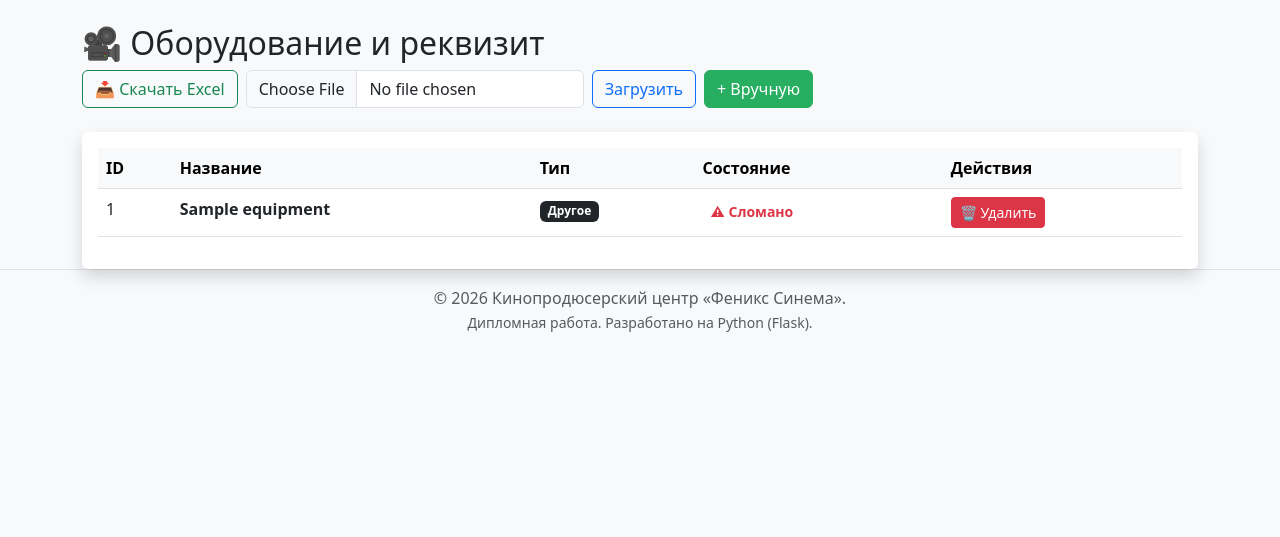
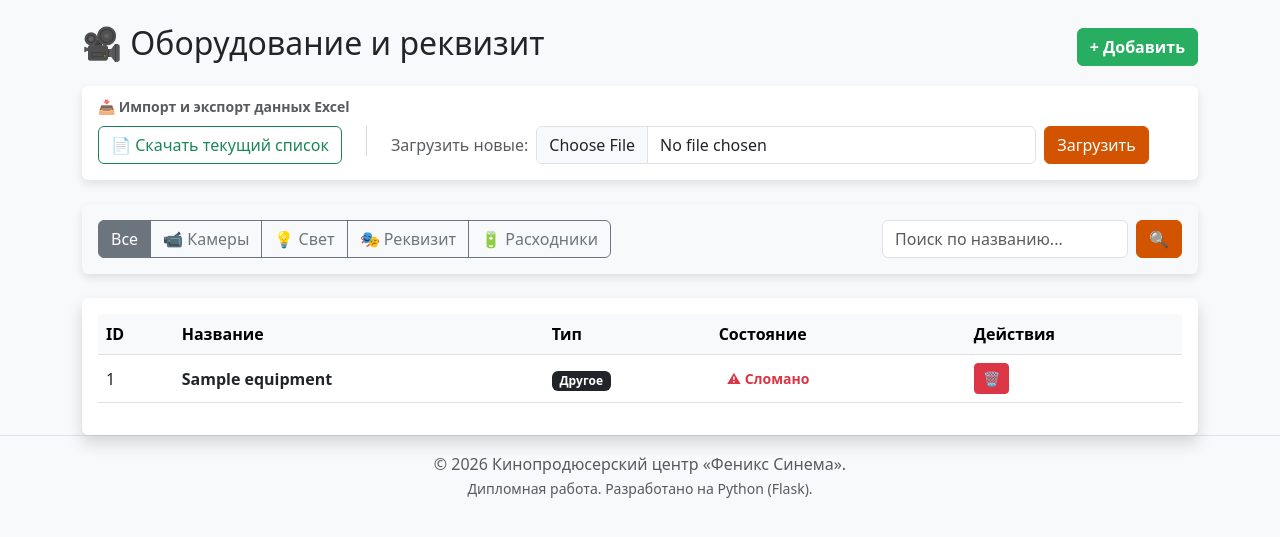
Before and after one commit to poltoraska/Phoenix-Cinema, a Flask app: page /equipment in a window 1280 px wide. Shown: the part 76-613 px from the top of the page. Run offline with Flask 3, Linux system fonts and the light colour scheme; a user stored in the database is signed in; tables that the repository leaves empty hold one stand-in row (values such as "Sample post").

Commit message:
Улучшения для раздела оборудование: блок exel отделён в отденый, добавлена неплохая систеема фильтров и умный поиск по оборудованию

```diff
--- a/app.py
+++ b/app.py
@@ -195,10 +195,25 @@ def toggle_equipment_status(id):
 @app.route('/equipment')
 @login_required
 def equipment_list():
-    # Забираем всё оборудование из базы
-    items = Equipment.query.all()
-    return render_template('equipment.html', items=items)
+    # Получение параметров из URL
+    type_filter = request.args.get('type')
+    search_query = request.args.get('q')
 
+    # Запрос
+    query = Equipment.query
+
+    # Если выбрали тип (не "all" и не пустой), фильтр
+    if type_filter and type_filter != 'all':
+        query = query.filter_by(type=type_filter)
+
+    # Если что-то ввели в поиск, ищет по вхождению без учета регистра
+    if search_query:
+        query = query.filter(Equipment.name.ilike(f'%{search_query}%'))
+
+    # Сначала сломанные, чтобы их починить, потом по имени
+    items = query.order_by(Equipment.is_broken.desc(), Equipment.name).all()
+
+    return render_template('equipment.html', items=items, current_filter=type_filter, search_query=search_query)
 @app.route('/equipment/add', methods=['GET', 'POST'])
 @login_required
 def add_equipment():
--- a/templates/equipment.html
+++ b/templates/equipment.html
@@ -1,34 +1,92 @@
 {% extends 'base.html' %}
 
 {% block content %}
-<div class="d-flex justify-content-between align-items-center mb-4 flex-wrap">
+
+<div class="d-flex justify-content-between align-items-center mb-3">
     <h2>🎥 Оборудование и реквизит</h2>
 
-    <div class="d-flex gap-2">
-        {% if current_user.role in ['admin', 'teacher', 'employee'] %}
+    {% if current_user.role in ['admin', 'teacher', 'employee'] %}
+    <a href="/equipment/add" class="btn btn-success fw-bold">
+        + Добавить
+    </a>
+    {% endif %}
+</div>
 
-        <a href="/equipment/export" class="btn btn-outline-success">📥 Скачать Excel</a>
+{% if current_user.role in ['admin', 'teacher', 'employee'] %}
+<div class="card mb-4 border-secondary-subtle">
+    <div class="card-header bg-transparent border-0 pb-0">
+        <small class="text-muted fw-bold">📥 Импорт и экспорт данных Excel</small>
+    </div>
+    <div class="card-body d-flex align-items-center flex-wrap gap-3 pt-2">
 
-        <form action="/equipment/import" method="post" enctype="multipart/form-data" class="d-flex gap-2">
-            <input type="file" name="file" class="form-control" required accept=".xlsx, .xls">
-            <button type="submit" class="btn btn-outline-primary">Загрузить</button>
+        <a href="/equipment/export" class="btn btn-outline-success">
+            📄 Скачать текущий список
+        </a>
+
+        <div class="vr text-muted mx-2 d-none d-md-block" style="height: 30px;"></div> <form action="/equipment/import" method="post" enctype="multipart/form-data" class="d-flex gap-2 align-items-center flex-grow-1">
+            <label class="text-muted d-none d-md-block">Загрузить новые:</label>
+            <input type="file" name="file" class="form-control" required accept=".xlsx, .xls" style="max-width: 500px;">
+            <button type="submit" class="btn btn-primary">Загрузить</button>
         </form>
 
-        <a href="/equipment/add" class="btn btn-success">+ Вручную</a>
-        {% endif %}
+    </div>
+</div>
+{% endif %}
+
+<div class="card mb-4 border-0 bg-light">
+    <div class="card-body d-flex justify-content-between align-items-center flex-wrap gap-3">
+
+        <div class="btn-group" role="group">
+            <a href="{{ url_for('equipment_list', type='all', q=search_query) }}"
+               class="btn btn-outline-secondary {% if not current_filter or current_filter == 'all' %}active{% endif %}">
+               Все
+            </a>
+            <a href="{{ url_for('equipment_list', type='camera', q=search_query) }}"
+               class="btn btn-outline-secondary {% if current_filter == 'camera' %}active{% endif %}">
+               📹 Камеры
+            </a>
+            <a href="{{ url_for('equipment_list', type='light', q=search_query) }}"
+               class="btn btn-outline-secondary {% if current_filter == 'light' %}active{% endif %}">
+               💡 Свет
+            </a>
+            <a href="{{ url_for('equipment_list', type='prop', q=search_query) }}"
+               class="btn btn-outline-secondary {% if current_filter == 'prop' %}active{% endif %}">
+               🎭 Реквизит
+            </a>
+            <a href="{{ url_for('equipment_list', type='consumable', q=search_query) }}"
+               class="btn btn-outline-secondary {% if current_filter == 'consumable' %}active{% endif %}">
+               🔋 Расходники
+            </a>
+        </div>
+
+        <form action="{{ url_for('equipment_list') }}" method="GET" class="d-flex" style="max-width: 300px;">
+            {% if current_filter %}
+            <input type="hidden" name="type" value="{{ current_filter }}">
+            {% endif %}
+
+            <input class="form-control me-2" type="search" name="q" placeholder="Поиск по названию..."
+                   value="{{ search_query if search_query else '' }}">
+            <button class="btn btn-primary" type="submit">🔍</button>
+
+            {% if search_query %}
+            <a href="{{ url_for('equipment_list', type=current_filter) }}" class="btn btn-outline-danger ms-1" title="Сбросить поиск">✖</a>
+            {% endif %}
+        </form>
     </div>
 </div>
 
 <div class="card shadow">
     <div class="card-body">
-        <table class="table table-hover">
+        <table class="table table-hover align-middle">
             <thead class="table-light">
                 <tr>
                     <th>ID</th>
                     <th>Название</th>
                     <th>Тип</th>
                     <th>Состояние</th>
+                    {% if current_user.role in ['admin', 'teacher', 'employee'] %}
                     <th>Действия</th>
+                    {% endif %}
                 </tr>
             </thead>
             <tbody>
@@ -37,33 +95,22 @@
                     <td>{{ item.id }}</td>
                     <td class="fw-bold">{{ item.name }}</td>
                     <td>
-                        {% if item.type == 'camera' %}
-                        <span class="badge bg-primary">Камера</span>
-                        {% elif item.type == 'light' %}
-                        <span class="badge bg-warning text-dark">Свет</span>
-                        {% elif item.type == 'prop' %}
-                        <span class="badge bg-secondary">Реквизит</span>
-                        {% elif item.type == 'consumable' %}
-                        <span class="badge bg-info text-dark">Расходники</span>
-                        {% else %}
-                        <span class="badge bg-dark">Другое</span>
+                        {% if item.type == 'camera' %} <span class="badge bg-primary">Камера</span>
+                        {% elif item.type == 'light' %} <span class="badge bg-warning text-dark">Свет</span>
+                        {% elif item.type == 'prop' %} <span class="badge bg-secondary">Реквизит</span>
+                        {% elif item.type == 'consumable' %} <span class="badge bg-info text-dark">Расходники</span>
+                        {% else %} <span class="badge bg-dark">Другое</span>
                         {% endif %}
                     </td>
                     <td>
                         {% if current_user.role in ['admin', 'teacher', 'employee'] %}
-
                             <form action="{{ url_for('toggle_equipment_status', id=item.id) }}" method="POST">
                                 {% if item.is_broken %}
-                                    <button type="submit" class="btn btn-sm btn-outline-danger border-0 fw-bold" title="Нажмите, чтобы отметить как ИСПРАВНОЕ">
-                                        ⚠ Сломано
-                                    </button>
+                                    <button type="submit" class="btn btn-sm btn-outline-danger border-0 fw-bold">⚠ Сломано</button>
                                 {% else %}
-                                    <button type="submit" class="btn btn-sm btn-outline-success border-0 fw-bold" title="Нажмите, чтобы отметить как СЛОМАННОЕ">
-                                        ✔ Исправно
-                                    </button>
+                                    <button type="submit" class="btn btn-sm btn-outline-success border-0 fw-bold">✔ Исправно</button>
                                 {% endif %}
                             </form>
-
                         {% else %}
                             {% if item.is_broken %}
                                 <span class="text-danger fw-bold">⚠ Сломано</span>
@@ -72,18 +119,22 @@
                             {% endif %}
                         {% endif %}
                     </td>
+
+                    {% if current_user.role in ['admin', 'teacher', 'employee'] %}
                     <td>
-                        {% if current_user.role in ['admin', 'teacher', 'employee'] %}
                         <form action="{{ url_for('delete_equipment', id=item.id) }}" method="POST"
                             onsubmit="return confirm('Вы уверены, что хотите удалить {{ item.name }}?');">
-                            <button type="submit" class="btn btn-sm btn-danger">🗑 Удалить</button>
+                            <button type="submit" class="btn btn-sm btn-danger">🗑</button>
                         </form>
-                        {% endif %}
                     </td>
+                    {% endif %}
                 </tr>
                 {% else %}
                 <tr>
-                    <td colspan="5" class="text-center text-muted">База данных пуста. Добавьте первое оборудование.</td>
+                    <td colspan="5" class="text-center text-muted py-4">
+                        Ничего не найдено 😞 <br>
+                        <a href="/equipment" class="btn btn-link">Сбросить фильтры</a>
+                    </td>
                 </tr>
                 {% endfor %}
             </tbody>
```
